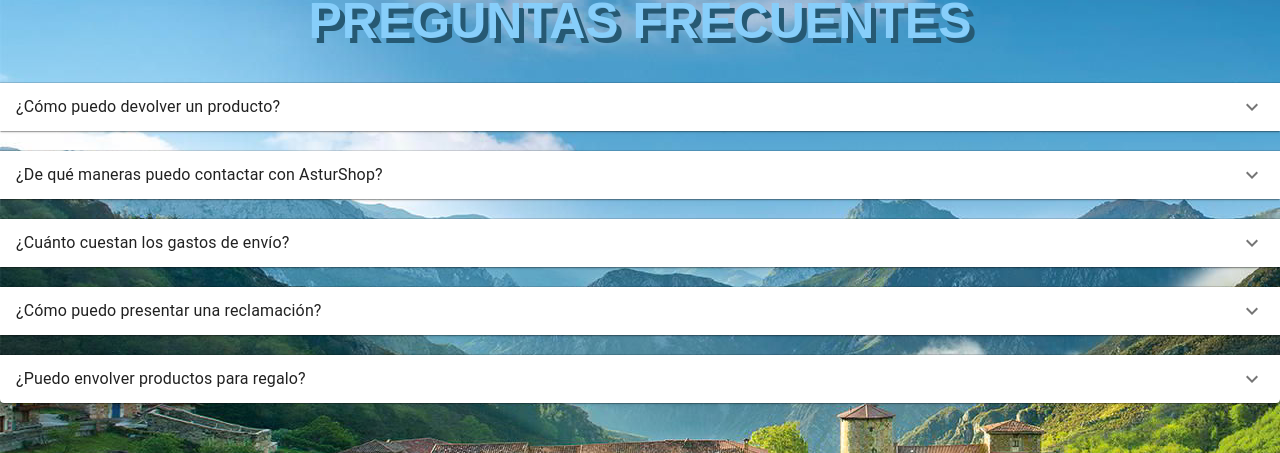
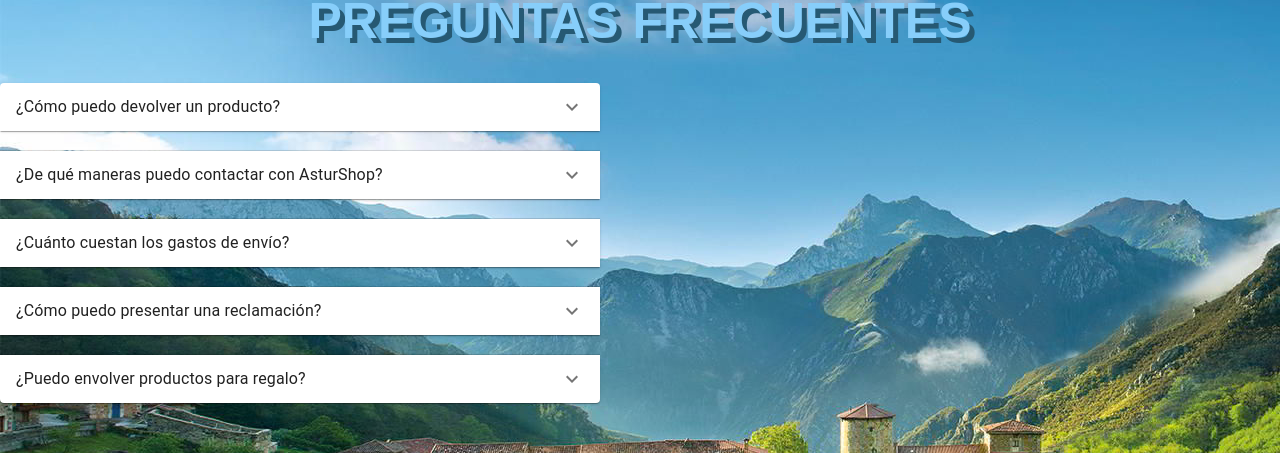
Before and after one commit to Arquisoft/dede_es1b, a React (Create React App) app in the folder webapp/: page /ayuda in a window 1280 px wide. Shown: the part 122-575 px from the top of the page. Built offline with nearby package versions, Linux system fonts and the light colour scheme; no server answers.

Commit message:
modificacion acordeones

```diff
--- a/webapp/src/pages/ayudaPage/ayuda.tsx
+++ b/webapp/src/pages/ayudaPage/ayuda.tsx
@@ -9,11 +9,12 @@
 export default function SimpleAccordion() {
   return (
 
-    <div>
+    <div className="contenedor">
           <MenuBar></MenuBar>
 
         <h1>Preguntas Frecuentes</h1>
-        <Accordion>
+          <div className='acordeones'>
+        <Accordion sx={{width:'600px'}}>
         <AccordionSummary
           expandIcon={<ExpandMoreIcon />}
           aria-controls="panel1a-content"
@@ -26,9 +27,9 @@
           Lamentablemente aun no aceptamos devoluciones en nuestra tienda online, asi que piense bien antes de comprar algun producto.
           </Typography>
         </AccordionDetails>
-      </Accordion>
+      </Accordion >
       <br></br>
-      <Accordion>
+      <Accordion sx={{width:'600px'}}>
         <AccordionSummary
           expandIcon={<ExpandMoreIcon />}
           aria-controls="panel1a-content"
@@ -43,7 +44,7 @@
         </AccordionDetails>
       </Accordion>
       <br></br>
-      <Accordion>
+      <Accordion sx={{width:'600px'}}>
         <AccordionSummary
           expandIcon={<ExpandMoreIcon />}
           aria-controls="panel2a-content"
@@ -58,7 +59,7 @@
         </AccordionDetails>
       </Accordion>
       <br></br>
-      <Accordion>
+      <Accordion sx={{width:'600px'}}>
         <AccordionSummary
           expandIcon={<ExpandMoreIcon />}
           aria-controls="panel2a-content"
@@ -73,7 +74,7 @@
           </Typography>
         </AccordionDetails>
       </Accordion><br></br>
-      <Accordion>
+      <Accordion sx={{width:'600px'}}>
         <AccordionSummary
           expandIcon={<ExpandMoreIcon />}
           aria-controls="panel2a-content"
@@ -87,7 +88,7 @@
           </Typography>
         </AccordionDetails>
       </Accordion>
-
+      </div>
     </div>
   );
 }
--- a/webapp/src/pages/ayudaPage/ayudaPage.css
+++ b/webapp/src/pages/ayudaPage/ayudaPage.css
@@ -0,0 +1,9 @@
+.contenedor{
+  margin:auto;
+  position: relative;
+}
+
+.acordeones{
+  margin-left: 400px;
+  justify-content: center;
+}
```
